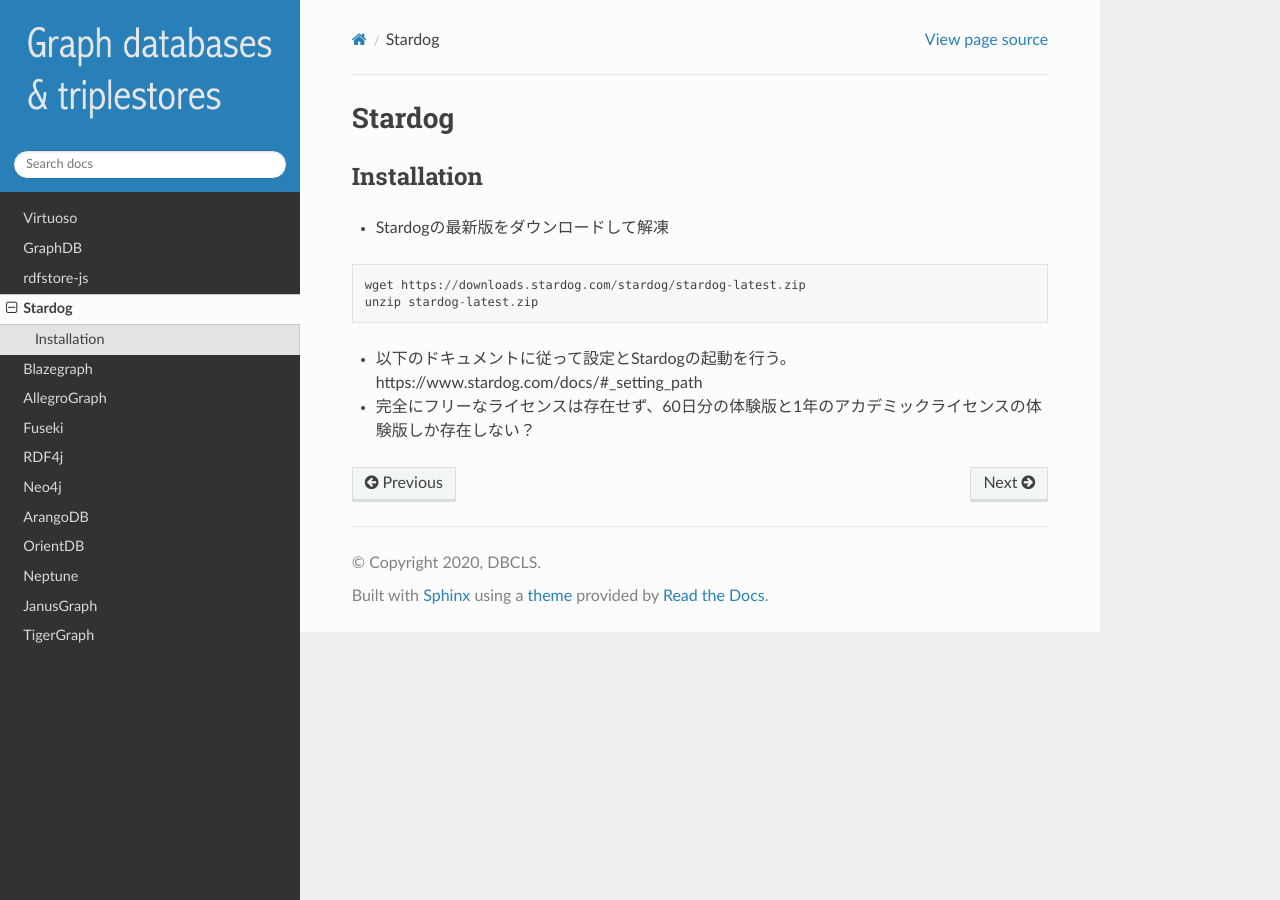
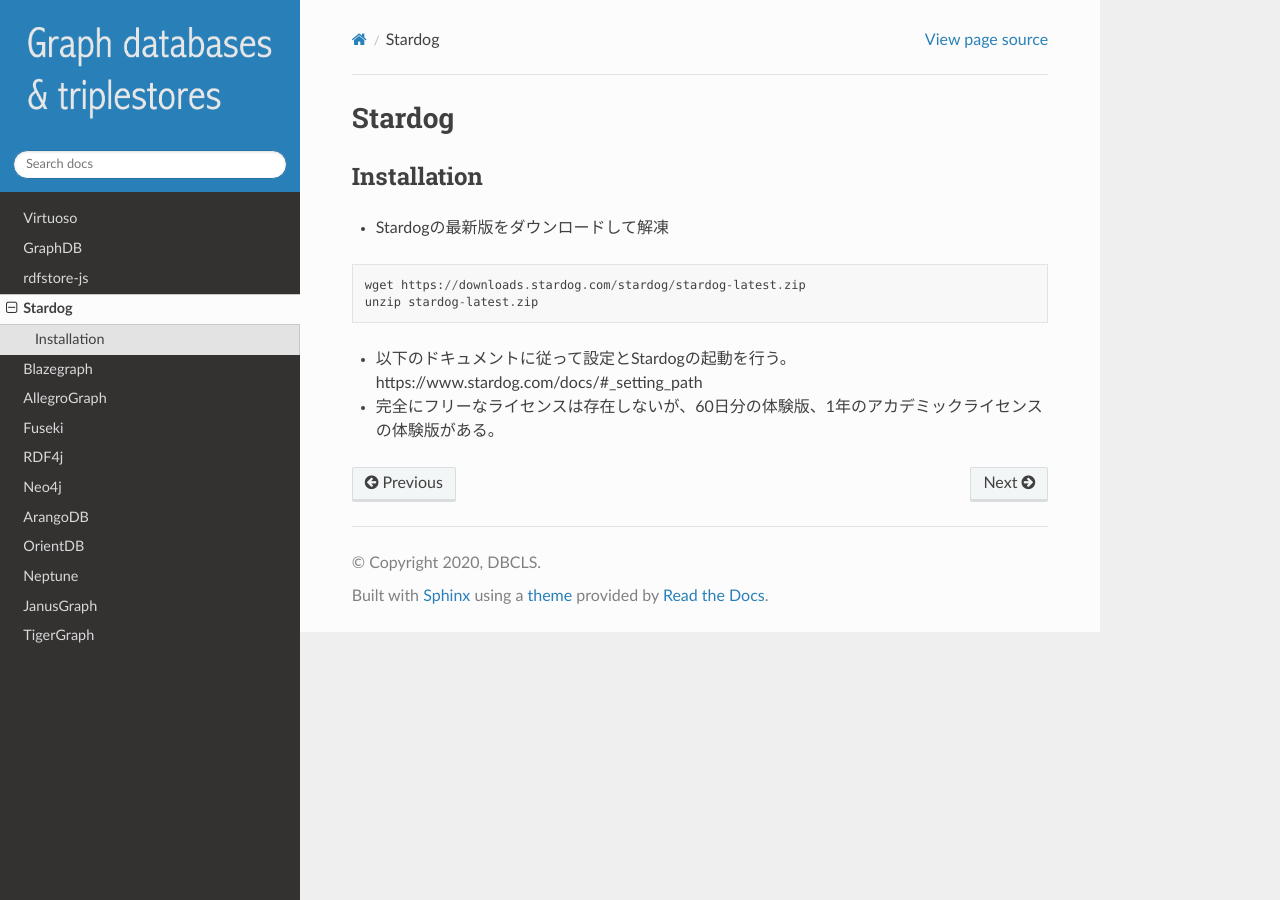
Before and after one commit to dbcls/graphdbs, a Sphinx documentation site: the page built from docs/md/stardog.md, in a window 1280 px wide. Built offline with Sphinx 7.4.7 and the Read the Docs theme 2.0.0, drawn with Linux system fonts in a browser that asks for light colours.

Commit message:
Update stardog.md

```diff
--- a/docs/md/stardog.md
+++ b/docs/md/stardog.md
@@ -11,4 +11,4 @@
 * 以下のドキュメントに従って設定とStardogの起動を行う。
 https://www.stardog.com/docs/#_setting_path
 
-* 完全にフリーなライセンスは存在せず、60日分の体験版と1年のアカデミックライセンスの体験版しか存在しない？
+* 完全にフリーなライセンスは存在しないが、60日分の体験版、1年のアカデミックライセンスの体験版がある。
```
